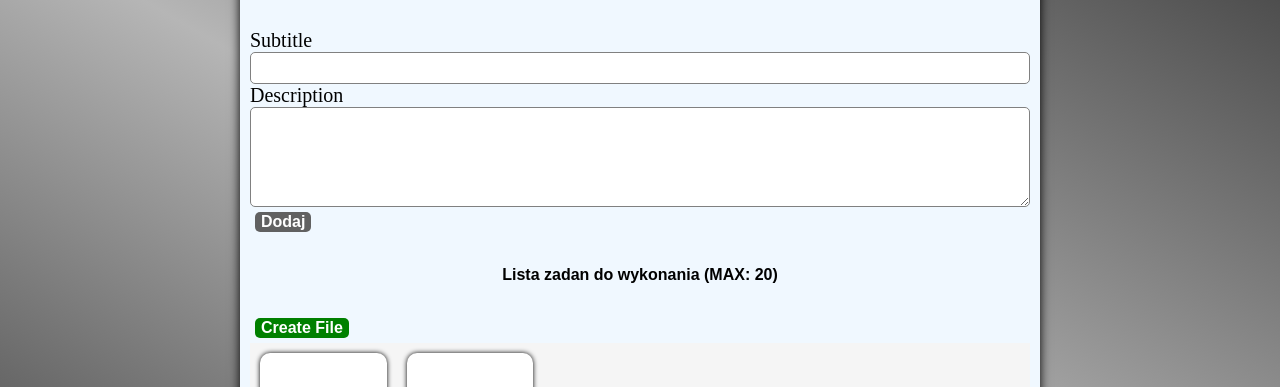
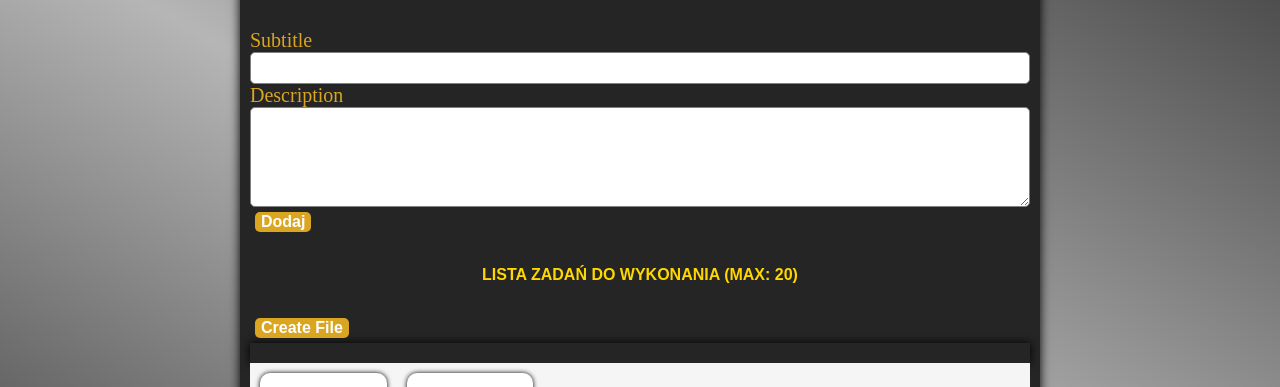
Before and after one commit to kbloski/todoList, a plain HTML site: page index.html in a window 1280 px wide. Shown: the part 121-508 px from the top of the page. Drawn offline with Linux system fonts and the light colour scheme; a web font is replaced by a local one.

Commit message:
Update style

```diff
--- a/css/global.css
+++ b/css/global.css
@@ -19,7 +19,8 @@ header {
 
 h1,
 h2 {
-    font-family: "Sixtyfour Convergence", sans-serif;
+    font-family: sans-serif;
+    color: gold;
     width: 100%;
     position: relative;
     text-align: center;
@@ -31,13 +32,18 @@ h2 {
     font-size: 1rem;
 }
 
+a {
+    font-weight: 900;
+    color: rgb(155, 47, 255);
+}
+
 
 .container {
     margin: 0 auto;
     max-width: 800px;
     padding: 10px;
     box-shadow: 0 0 10px black;
-    background-color: aliceblue;
+    background-color: rgb(37, 37, 37);
 }
 
 .btn {
@@ -46,12 +52,13 @@ h2 {
     font-weight: 700;
     border-radius: 5px;
     border: rgb(148, 148, 148);
-    background: rgb(97, 97, 97);
+    background: goldenrod;
     color: white;
 }
 
 .btn:hover {
-    background-color: rgb(56, 56, 56);
+    background-color: rgb(104, 88, 0);
+    color: white;
 }
 
 .btn:active {
@@ -62,12 +69,9 @@ h2 {
     background: rgb(143, 0, 0);
 }
 
-.btn-success {
-    background: green;
-    color: white;
-}
 
 .form-label {
+    color: goldenrod;
     font-family: 'BebasNeue';
     display: block;
     width: 100%;
--- a/index.html
+++ b/index.html
@@ -10,7 +10,7 @@
 <body>
     <div class="container">
         <header>
-            <h1>TodoList</h1>
+            <h1>TODOLIST</h1>
         </header>
         <main>
             <form id="task-form">
@@ -27,9 +27,9 @@
                 </div>
             </form>
             <div>
-                <h2>Lista zadan do wykonania (MAX: 20)</h2>
+                <h2>LISTA ZADAŃ DO WYKONANIA (MAX: 20)</h2>
                 <button id="btn-download-task-list" class="btn btn-success">Create File</button>
-                <div>
+                <div class="container">
                     <a id="link-task-list-download"></a>
                 </div>
                 <div class="todolist"></div>
```
